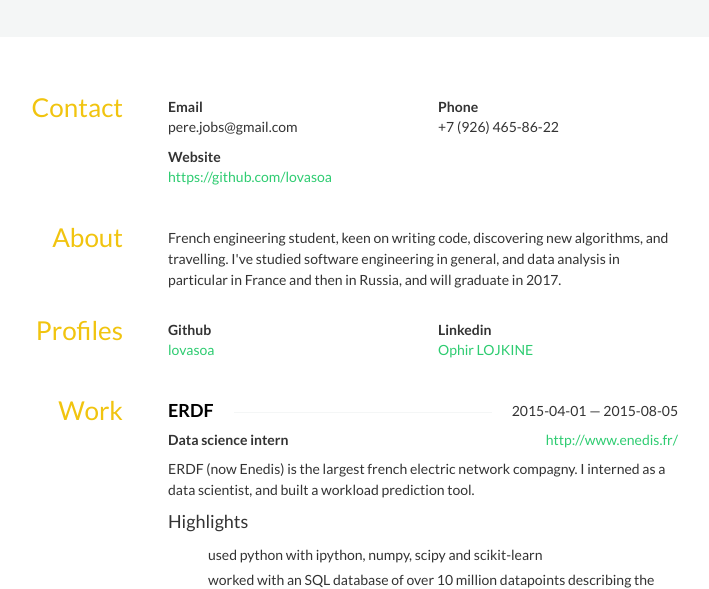
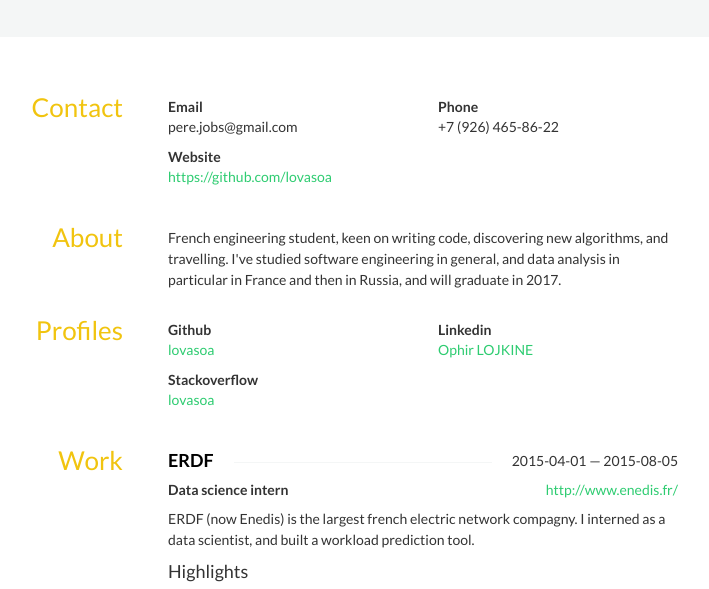
Before and after one commit to lovasoa/resume, a website: page index.html in a window 1280 px wide. Shown: the part 175-764 px from the top of the page, without its empty margins (307-1016 px from the left). Drawn offline with nearby package versions, Linux system fonts and the light colour scheme; some icons are missing.

Commit message:
stackoverflow

```diff
--- a/index.html
+++ b/index.html
@@ -265,6 +265,16 @@ h4 span:first-child {
 						</div>
 					</div>
 				</div>
+				<div class="col-sm-6">
+					<strong class="network">
+						stackoverflow
+					</strong>
+					<div class="username">
+						<div class="url">
+							<a href="http://stackoverflow.com/users/3579309/lovasoa">lovasoa</a>
+						</div>
+					</div>
+				</div>
 			</div>
 		</div>
 	</section>
--- a/resume.json
+++ b/resume.json
@@ -24,6 +24,11 @@
         "network": "linkedin",
         "username": "Ophir LOJKINE",
         "url": "https://www.linkedin.com/in/ophir-lojkine-412556ab"
+      },
+      {
+        "network": "stackoverflow",
+        "username": "lovasoa",
+        "url": "http://stackoverflow.com/users/3579309/lovasoa"
       }
     ]
   },
```
